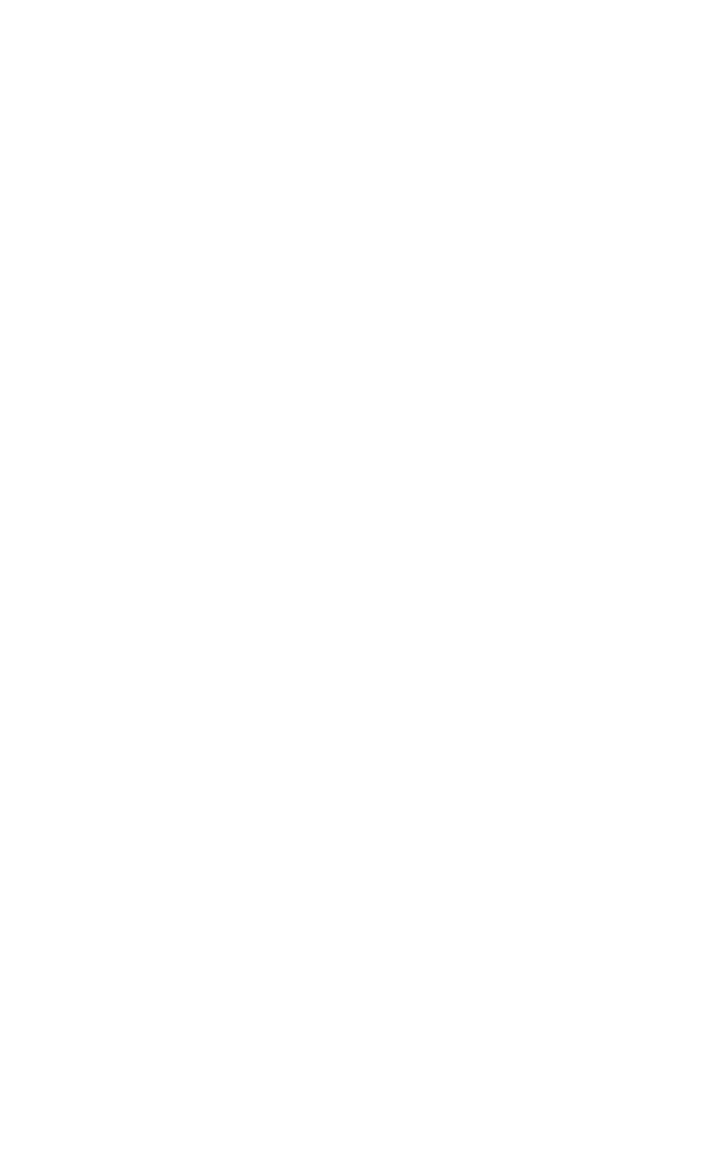
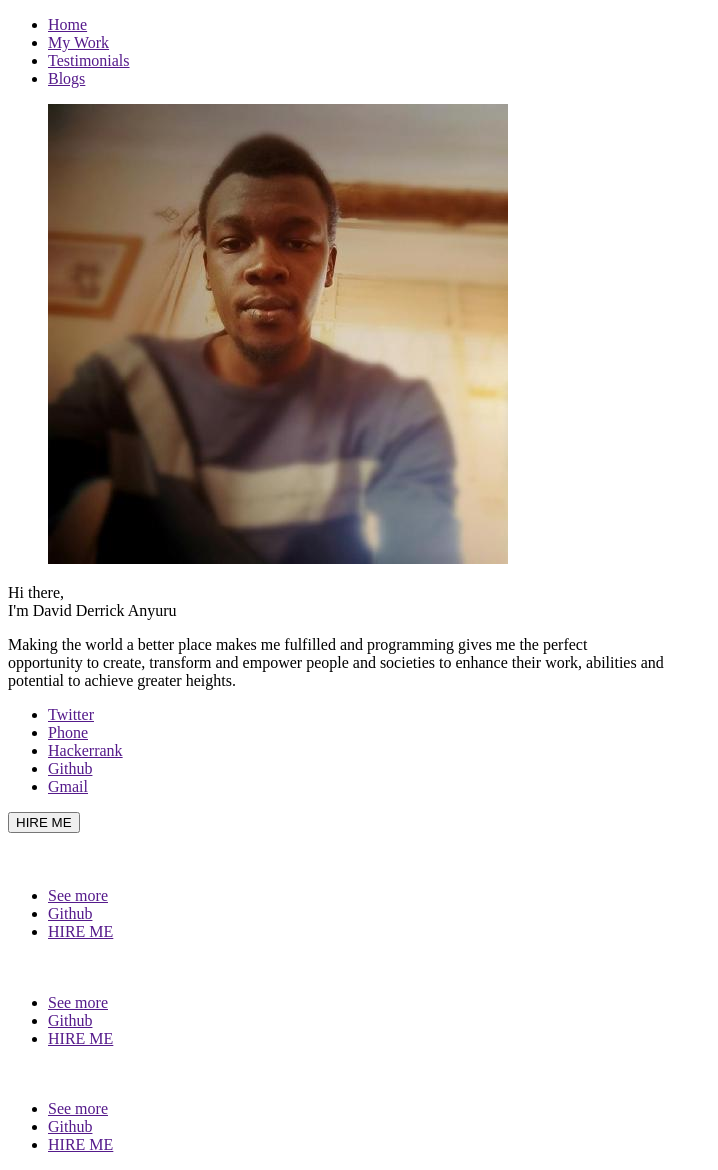
Before and after one commit to ANYURU/anyuru.github.io, a plain HTML site: page index1.html in a window 1280 px wide. Shown: the whole page, without its empty margins (0-718 px from the left). Before the commit the page ends 800 px from the top, so only its background shows below. Drawn offline with Linux system fonts and the light colour scheme.

Commit message:
Added header and main to index1.html

```diff
--- a/index1.html
+++ b/index1.html
@@ -12,6 +12,101 @@
 
 </head>
 <body>
+    <header>
+        <!-- MENU or Navigation bar -->
+        <section>
+            <nav>
+                <ul>
+                    <li><a href="">Home</a></li>
+                    <li><a href="">My Work</a></li>
+                    <li><a href="">Testimonials</a></li>
+                    <li><a href="">Blogs</a></li>
+                </ul>
+            </nav>
+        </section>
+
+        <section>
+            <figure>
+                <img src="media/images/professional_headshot/dav.jpg" alt="">
+            </figure>
+        </section>
+
+        <!-- Greeting and Personal Statement -->
+        <section>
+            <p>
+                Hi there,</br>
+                I'm David Derrick Anyuru
+            </p>
+
+            <p>
+                Making the world a better place makes me fulfilled and programming gives me the perfect</br>
+                opportunity to create, transform and empower people and societies to enhance their work, abilities and </br>
+                potential to achieve greater heights.
+            </p>
+        </section>
+        <!--Quick Contact Buttons and "HIRE ME" CTA -->
+        <section>
+            <nav>
+                <ul>
+                    <li><a href="">Twitter</a></li>
+                    <li><a href="">Phone</a></li>
+                    <li><a href="">Hackerrank</a></li>
+                    <li><a href="">Github</a></li>
+                    <li><a href="">Gmail</a></li>
+                </ul>
+                <button>HIRE ME</button>
+            </nav>
+        </section>
+    </header>
+
+
+    <main>
+        <!--My Work Section-->
+        <section>
+            <h2></h2>
+            <article>
+                <h3></h3>
+                <figure>
+                    <img src="" alt="">
+                </figure>
+                <p></p>
+                <ul>
+                    <li><a href="">See more</a></li>
+                    <li><a href="">Github</a></li>
+                    <li><a href="">HIRE ME</a></li>
+                </ul>
+            </article>
+
+            <article>
+                <h3></h3>
+                <figure>
+                    <img src="" alt="">
+                </figure>
+                <p></p>
+                <ul>
+                    <li><a href="">See more</a></li>
+                    <li><a href="">Github</a></li>
+                    <li><a href="">HIRE ME</a></li>
+                </ul>
+            </article>
+
+            <article>
+                <h3></h3>
+                <figure>
+                    <img src="" alt="">
+                </figure>
+                <p></p>
+                <ul>
+                    <li><a href="">See more</a></li>
+                    <li><a href="">Github</a></li>
+                    <li><a href="">HIRE ME</a></li>
+                </ul>
+            </article>
+        </section>
+        <section>
+
+        </section>
+    </main>
 
 </body>
 </html>
```
